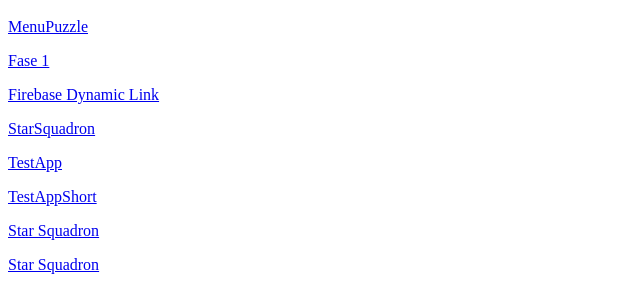
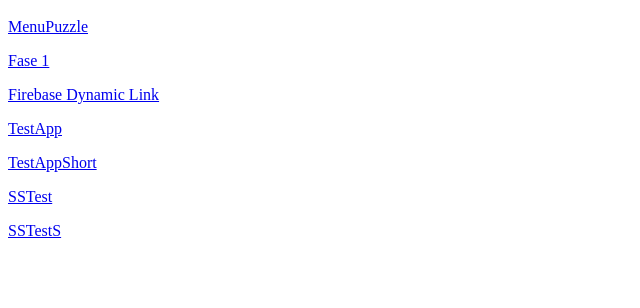
Before and after one commit to Dayanne7/testeFirebase, a plain HTML site: page index.html in a window 1280 px wide. Shown: the part 48-356 px from the top of the page, without its empty margins (0-640 px from the left). Drawn offline with Linux system fonts and the light colour scheme.

Commit message:
Update index.html

```diff
--- a/index.html
+++ b/index.html
@@ -7,10 +7,10 @@
    <p><a href="unitydl://mylink">MenuPuzzle</a></p>
    <p><a href="unitydl://mylink?Fase1">Fase 1</a></p>
    <p><a href="https://puzzlebolinha.page.link/fase1">Firebase Dynamic Link</a></p>
-   <p><a href="https://starsquadron.page.link/stakester">StarSquadron</a></p>
    <p><a href="https://firebaseteestapp.page.link/Fc4u">TestApp</a></p>
    <p><a href="https://firebaseteestapp.page.link/">TestAppShort</a></p>
-   <p><a href="https://starsquadron.page.link/">Star Squadron</a></p>
-   <p><a href="https://starsquadron.page.link/stakester">Star Squadron</a></p>
+   <p><a href="https://starsquadron.page.link/">SSTest</a></p>
+   <p><a href="https://starsquadron.page.link/stakester">SSTestS</a></p>
+
 </body>
 </html>
```
